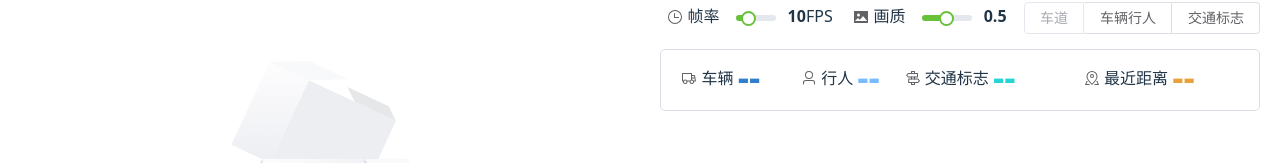
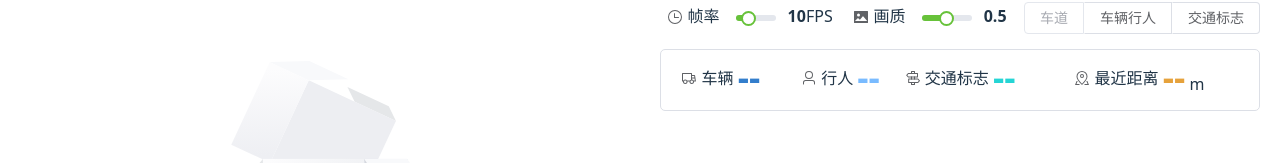
Before and after one commit to TreeNode09/----, a Vue app in the folder front/: page / in a window 1280 px wide. Shown: the part 128-291 px from the top of the page. Built offline with nearby package versions, Linux system fonts and the light colour scheme; no server answers.

Commit message:
最近距离显示单位

```diff
--- a/front/src/components/AnalysisInfo.vue
+++ b/front/src/components/AnalysisInfo.vue
@@ -4,6 +4,7 @@
     <info-icon><slot></slot></info-icon> {{ props.name }}&nbsp;
   </div>
   <span style="font-size: 35px; font-weight: bold;" :style="{'color': props.color}">{{ props.data }}</span>
+  <span v-if="name==='最近距离'"> m</span>
 </div>
 </template>
 
--- a/front/src/components/UploadVideo.vue
+++ b/front/src/components/UploadVideo.vue
@@ -182,7 +182,7 @@ const initSocket = () => {
             name: '行人', data: smoothData(5, originalData.personCount, 0, true), color: '#79BBFF'
           }, sharedOptions),
           Object.assign({
-            name: '交通标志', data: smoothData(5, originalData.signCount, 0, true), color: '#9FCEFF'
+            name: '交通标志', data: smoothData(5, originalData.signCount, 0, true), color: '#25D5D5'
           }, sharedOptions),
           Object.assign({
             name: '最近距离', data: smoothData(5, originalData.minDistance, 5, false), color: '#F56C6C',
```
